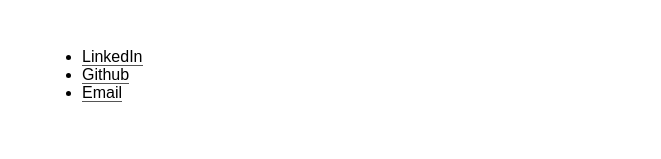
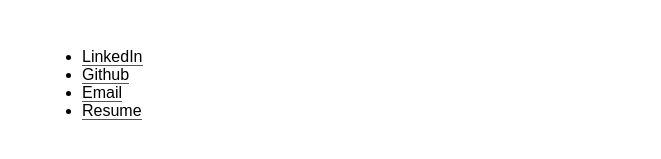
Before and after one commit to abargmann/abargmann.github.io, a Jekyll site: the page built from about.md, in a window 1280 px wide. Shown: the part 332-491 px from the top of the page, without its empty margins (308-969 px from the left). Built offline with Jekyll 4.4.1, drawn with Linux system fonts in a browser that asks for light colours; some web fonts are replaced.

Commit message:
adding resume link

```diff
--- a/about.md
+++ b/about.md
@@ -10,3 +10,4 @@
 * [LinkedIn](https://www.linkedin.com/in/abargmann)
 * [Github](https://www.github.com/abargmann)
 * [Email](mailto:abargmann@gmail.com)
+* [Resume](https://www.dropbox.com/s/mwu7eji4h5grw0m/bargmannResume.pdf?dl=0)
```
